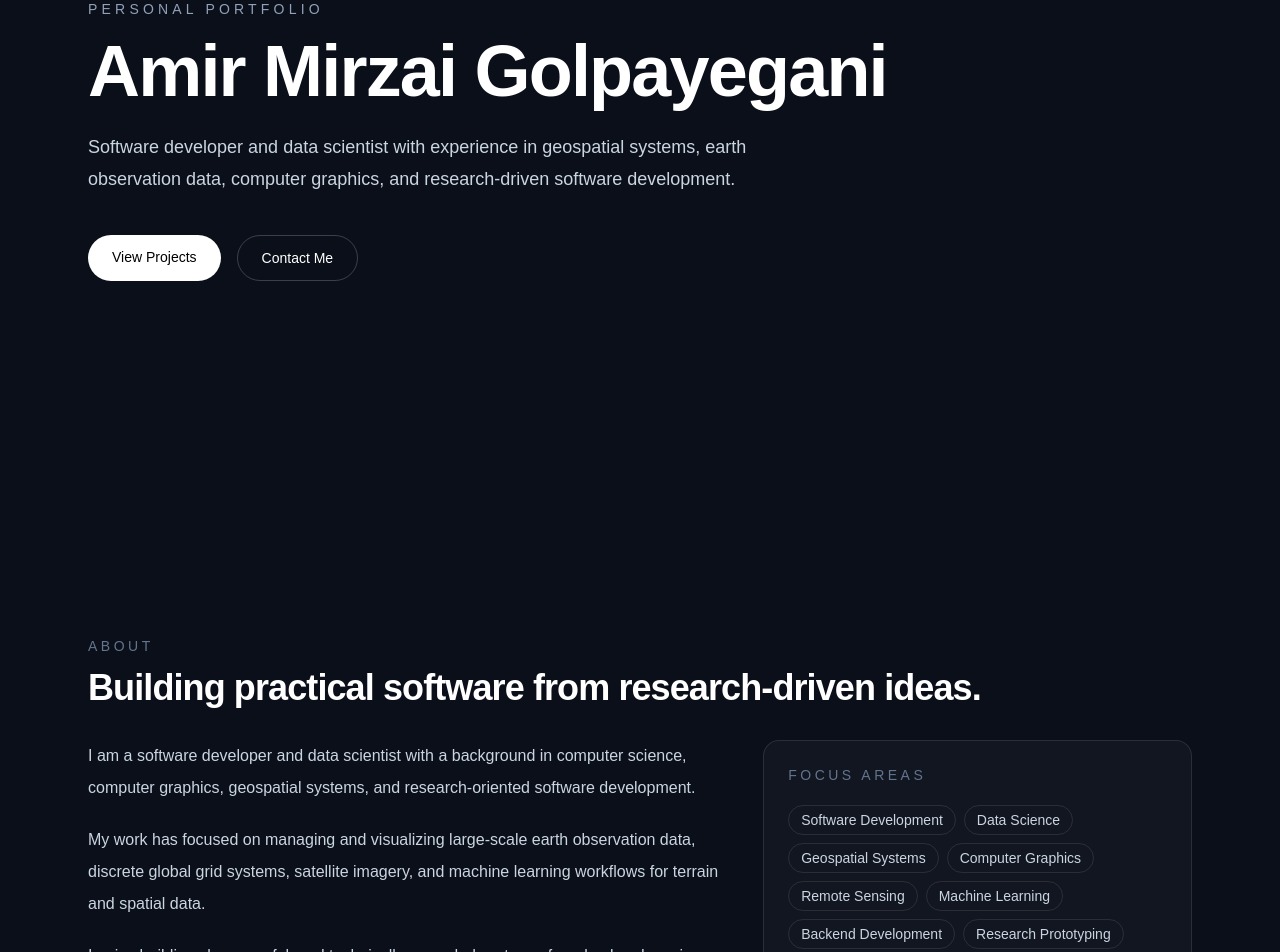
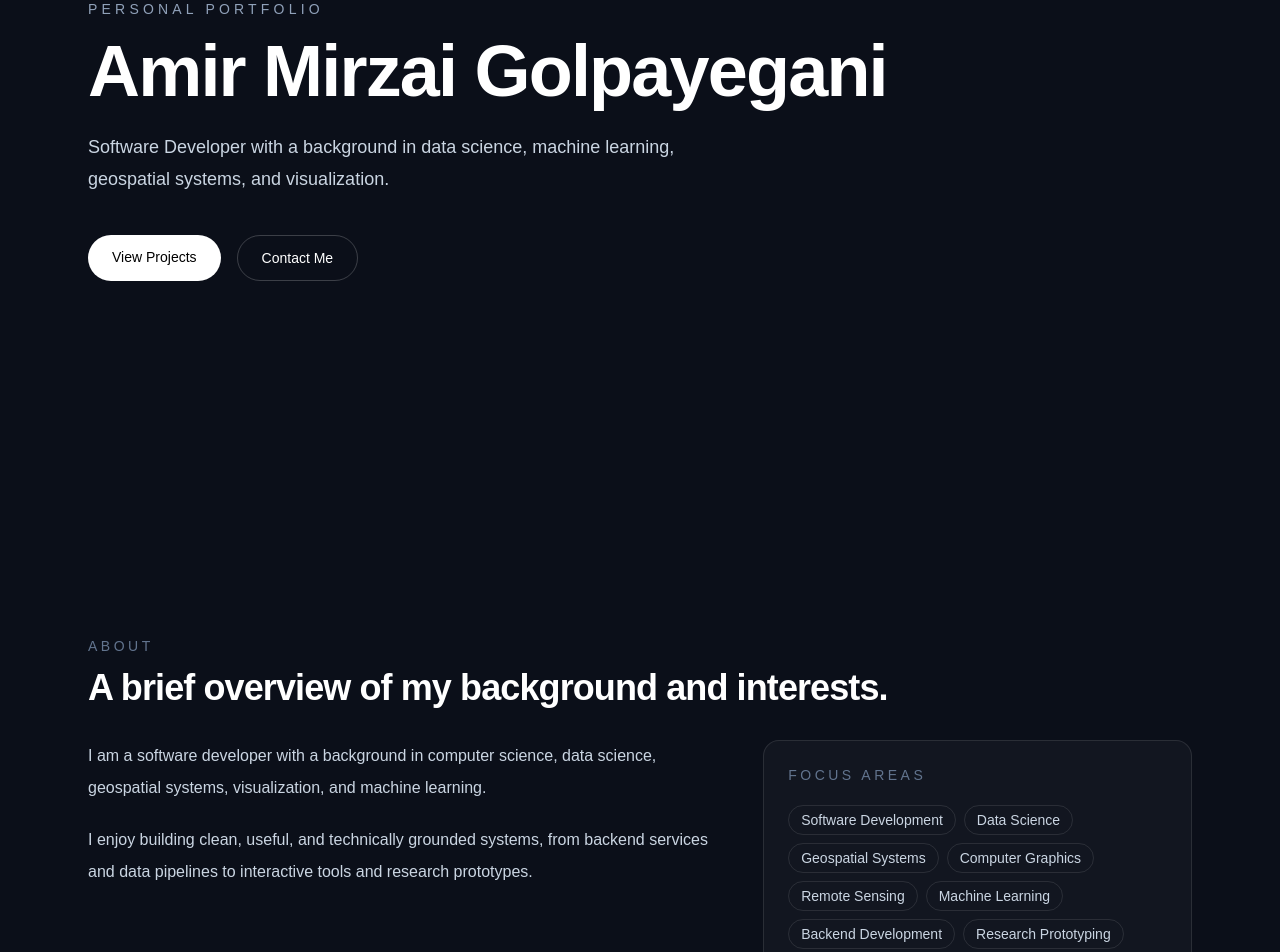
Before and after one commit to amirgolpaa24/amir-portfolio, a Next.js app: page / in a window 1280 px wide. Shown: the part 260-1212 px from the top of the page. Built offline with nearby package versions, Linux system fonts and the light colour scheme.

Commit message:
Update resume

```diff
--- a/src/components/sections/About.tsx
+++ b/src/components/sections/About.tsx
@@ -2,19 +2,12 @@ import Section from "@/components/ui/Section";
 
 export default function About() {
   return (
-    <Section id="about" eyebrow="About" title="Building practical software from research-driven ideas.">
+    <Section id="about" eyebrow="About" title="A brief overview of my background and interests.">
       <div className="grid gap-8 md:grid-cols-[1.2fr_0.8fr]">
         <div className="space-y-5 text-base leading-8 text-slate-300">
           <p>
-            I am a software developer and data scientist with a background in
-            computer science, computer graphics, geospatial systems, and
-            research-oriented software development.
-          </p>
-
-          <p>
-            My work has focused on managing and visualizing large-scale earth
-            observation data, discrete global grid systems, satellite imagery,
-            and machine learning workflows for terrain and spatial data.
+            I am a software developer with a background in computer science, data
+            science, geospatial systems, visualization, and machine learning.
           </p>
 
           <p>
--- a/src/components/sections/Hero.tsx
+++ b/src/components/sections/Hero.tsx
@@ -10,9 +10,8 @@ export default function Hero() {
       </h1>
 
       <p className="mt-6 max-w-2xl text-lg leading-8 text-slate-300">
-        Software developer and data scientist with experience in geospatial
-        systems, earth observation data, computer graphics, and research-driven
-        software development.
+        Software Developer with a background in data science, machine learning,
+        geospatial systems, and visualization.
       </p>
 
       <div className="mt-10 flex flex-wrap gap-4">
```
Also changed, not shown: 1 other file (tests, documents, lock files or other folders).
